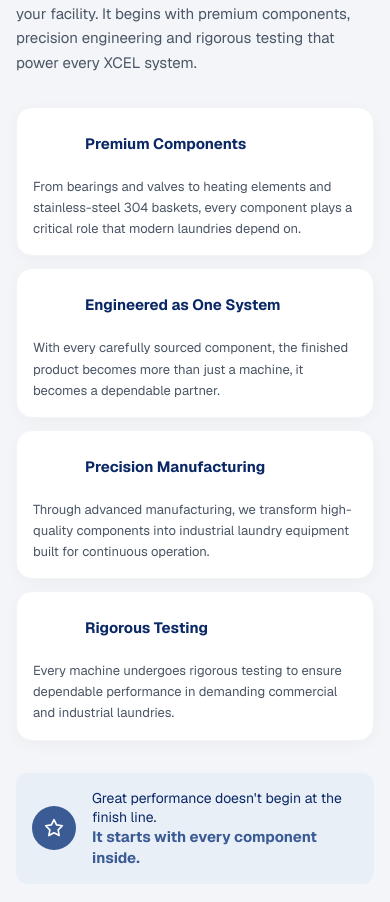
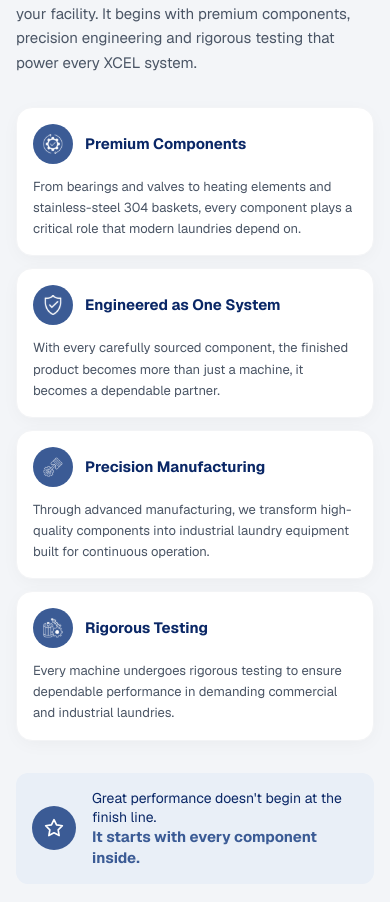
Before and after one commit to Ankita030694/Xcel-, a Next.js app: page / in a window 390 px wide. Shown: the part 3444-4346 px from the top of the page. Built offline with nearby package versions, Linux system fonts and the light colour scheme.

Commit message:
Revert "Remove redundant blue circle wrapper from features icons and increase icon size"
This reverts commit dcea2d95df99e9f803e0d57a9464049728ef051a.

```diff
--- a/app/page.tsx
+++ b/app/page.tsx
@@ -679,28 +679,28 @@ const PartsToPower = () => {
       title: "Premium Components",
       desc: "From bearings and valves to heating elements and stainless-steel 304 baskets, every component plays a critical role that modern laundries depend on.",
       icon: (
-        <img src="/Icon home/1 644.svg" alt="Premium Components" className="w-10 h-10 sm:w-12 sm:h-12 object-contain" />
+        <img src="/Icon home/1 644.svg" alt="Premium Components" className="w-[20px] h-[20px] sm:w-[24px] sm:h-[24px] object-contain" />
       )
     },
     {
       title: "Engineered as One System",
       desc: "With every carefully sourced component, the finished product becomes more than just a machine, it becomes a dependable partner.",
       icon: (
-        <img src="/Icon home/2 1037.svg" alt="Engineered as One System" className="w-10 h-10 sm:w-12 sm:h-12 object-contain" />
+        <img src="/Icon home/2 1037.svg" alt="Engineered as One System" className="w-[20px] h-[20px] sm:w-[24px] sm:h-[24px] object-contain" />
       )
     },
     {
       title: "Precision Manufacturing",
       desc: "Through advanced manufacturing, we transform high-quality components into industrial laundry equipment built for continuous operation.",
       icon: (
-        <img src="/Icon home/3 107581839.svg" alt="Precision Manufacturing" className="w-10 h-10 sm:w-12 sm:h-12 object-contain" />
+        <img src="/Icon home/3 107581839.svg" alt="Precision Manufacturing" className="w-[20px] h-[20px] sm:w-[24px] sm:h-[24px] object-contain" />
       )
     },
     {
       title: "Rigorous Testing",
       desc: "Every machine undergoes rigorous testing to ensure dependable performance in demanding commercial and industrial laundries.",
       icon: (
-        <img src="/Icon home/4 71.svg" alt="Rigorous Testing" className="w-10 h-10 sm:w-12 sm:h-12 object-contain" />
+        <img src="/Icon home/4 71.svg" alt="Rigorous Testing" className="w-[20px] h-[20px] sm:w-[24px] sm:h-[24px] object-contain" />
       )
     }
   ];
@@ -768,7 +768,7 @@ const PartsToPower = () => {
               {features.map((feature, idx) => (
                 <div key={idx} className="group bg-white border border-gray-100 p-4 lg:p-6 rounded-2xl shadow-[0_4px_20px_-4px_rgba(0,0,0,0.05)] hover:shadow-[0_12px_30px_-4px_rgba(0,0,0,0.12)] hover:border-[#32589c]/20 hover:-translate-y-1.5 transition-all duration-300 flex flex-col cursor-pointer" onTouchStart={() => {}}>
                   <div className="flex items-center gap-3 sm:gap-4 mb-3 sm:mb-4">
-                    <div className="shrink-0 transition-transform duration-300 group-hover:scale-110">
+                    <div className="w-10 h-10 sm:w-12 sm:h-12 shrink-0 bg-[#3b5b95] rounded-full flex items-center justify-center text-white transition-all duration-300 group-hover:scale-110 group-hover:bg-[#1d438a] group-hover:shadow-md">
                       {feature.icon}
                     </div>
                     <h3 className="font-bold text-[#0a2766] text-[15px] sm:text-[17px] leading-snug">
```
